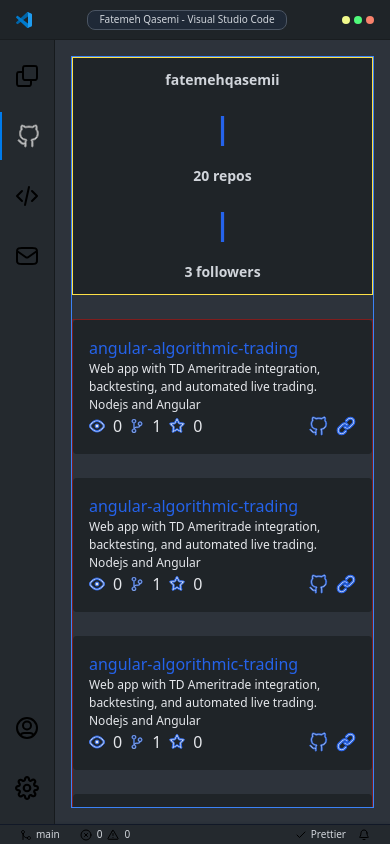
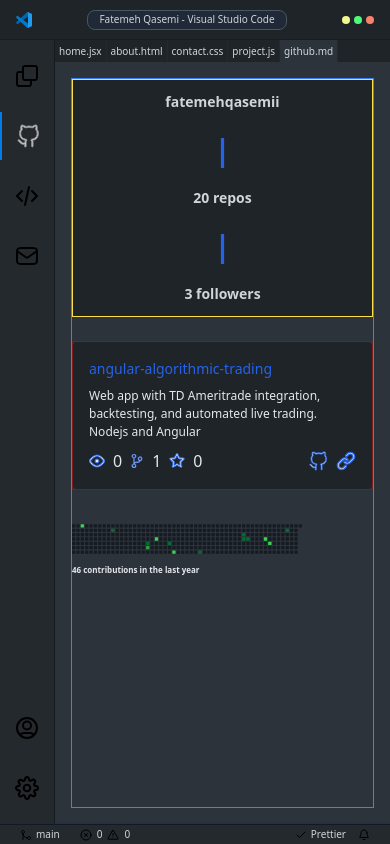
Before and after one commit to fatemehqasemii/Portfolio, a Next.js app: page /github in a window 390 px wide. Built offline with nearby package versions, Linux system fonts and the light colour scheme.

Commit message:
fix responsive github page

```diff
--- a/src/app/_components/card-github/card.tsx
+++ b/src/app/_components/card-github/card.tsx
@@ -14,35 +14,37 @@
       branchDesc: "1",
       starDesc: "0",
     },
-    {
-      title: "angular-algorithmic-trading",
-      paragraph:
-        " Web app with TD Ameritrade integration, backtesting, and automated live trading. Nodejs and Angular",
-      eyeDesc: "0",
-      branchDesc: "1",
-      starDesc: "0",
-    },
-    {
-      title: "angular-algorithmic-trading",
-      paragraph:
-        " Web app with TD Ameritrade integration, backtesting, and automated live trading. Nodejs and Angular",
-      eyeDesc: "0",
-      branchDesc: "1",
-      starDesc: "0",
-    },
-    {
-      title: "angular-algorithmic-trading",
-      paragraph:
-        " Web app with TD Ameritrade integration, backtesting, and automated live trading. Nodejs and Angular",
-      eyeDesc: "0",
-      branchDesc: "1",
-      starDesc: "0",
-    },
+    // {
+    //   title: "angular-algorithmic-trading",
+    //   paragraph:
+    //     " Web app with TD Ameritrade integration, backtesting, and automated live trading. Nodejs and Angular",
+    //   eyeDesc: "0",
+    //   branchDesc: "1",
+    //   starDesc: "0",
+    // },
+    // {
+    //   title: "angular-algorithmic-trading",
+    //   paragraph:
+    //     " Web app with TD Ameritrade integration, backtesting, and automated live trading. Nodejs and Angular",
+    //   eyeDesc: "0",
+    //   branchDesc: "1",
+    //   starDesc: "0",
+    // },
+    // {
+    //   title: "angular-algorithmic-trading",
+    //   paragraph:
+    //     " Web app with TD Ameritrade integration, backtesting, and automated live trading. Nodejs and Angular",
+    //   eyeDesc: "0",
+    //   branchDesc: "1",
+    //   starDesc: "0",
+    // },
   ];
   return listItem?.map((item) => (
-    <div className="bg-[#1f2428] rounded p-4 flex  flex-col justify-between">
-      <h1 className="text-[16px] sm:text-xl text-blue-600">{item?.title}</h1>
-      <p className="text-[12px] sm:text-xl">{item.paragraph}</p>
+    <div className="bg-[#1f2428] rounded p-4 flex gap-2  flex-col justify-between">
+      <h1 className="text-[14px] sm:text-[16px] text-blue-600">
+        {item?.title}
+      </h1>
+      <p className="text-[12px] sm:text-[16px]">{item.paragraph}</p>
       <div className="flex justify-between">
         <div className="flex items-center gap-2">
           <Eye className="stroke-blue-600 stroke-1" />
```
